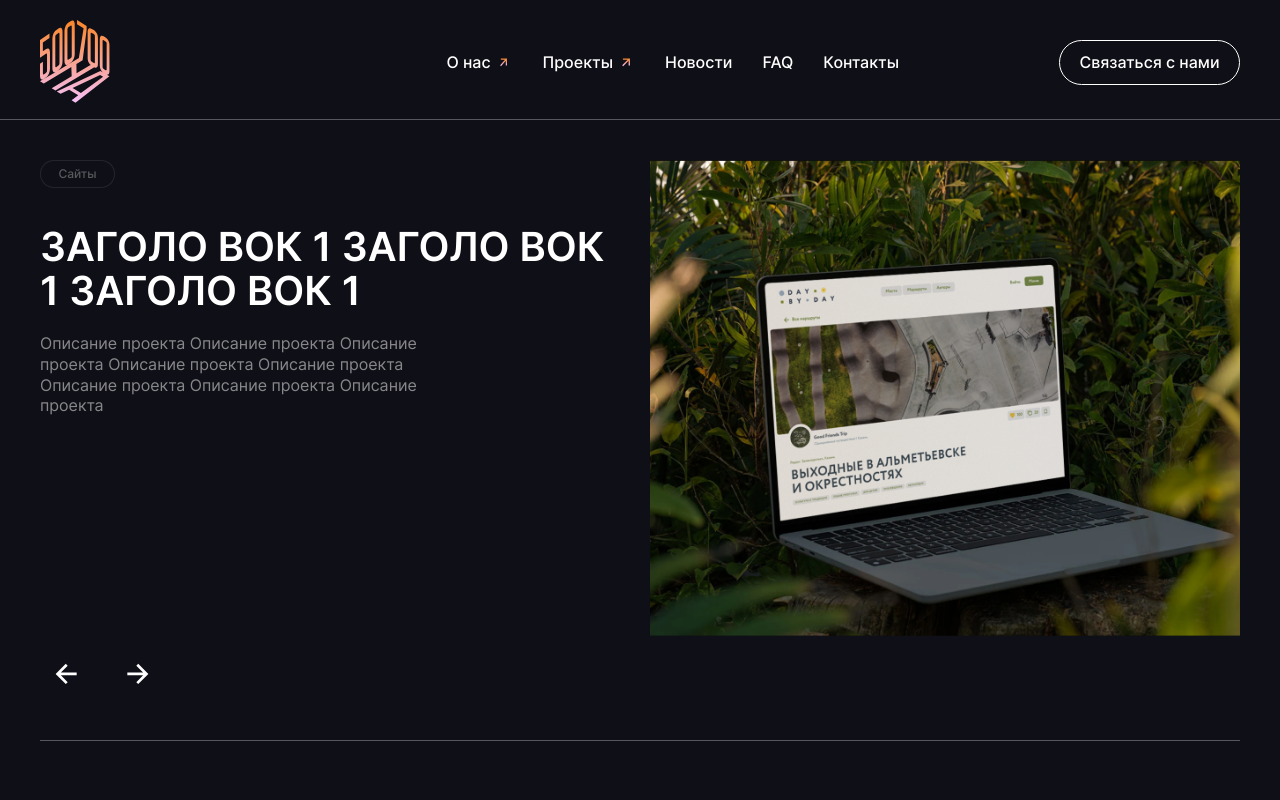
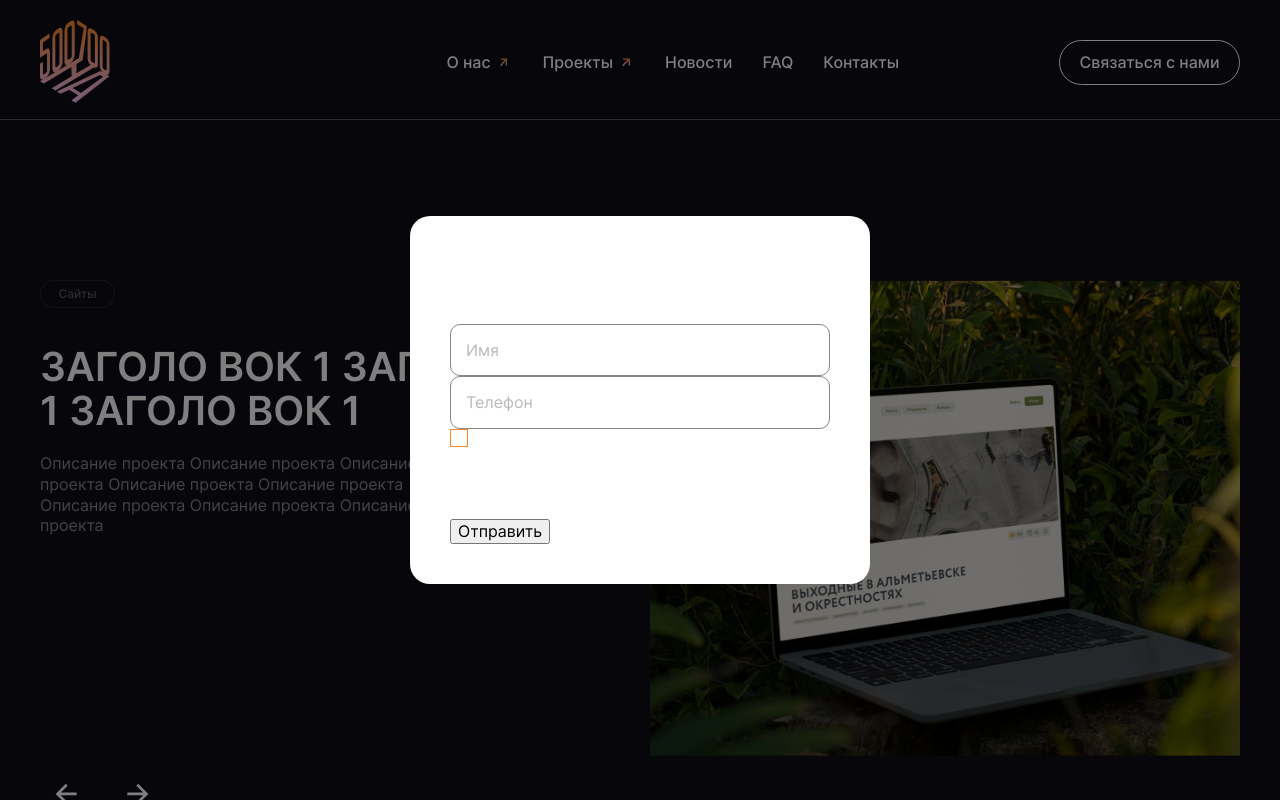
Before and after one commit to Aislu96/test-work-500-700, a React (Create React App) app: page / in a window 1280 px wide. Shown: the top 800 px of the page. Built offline with nearby package versions, Linux system fonts and the light colour scheme.

Commit message:
десятый commit

```diff
--- a/src/components/App/App.css
+++ b/src/components/App/App.css
@@ -9,4 +9,5 @@
     font-family: 'Inter', 'Arial', 'Helvetica', sans-serif;
     color: #FFFFFF;
     min-width: 320px;
+    position: relative;
 }
--- a/src/components/App/App.js
+++ b/src/components/App/App.js
@@ -5,6 +5,7 @@ import Header from "../Header/Header";
 import Main from "../Main/Main";
 import Footer from "../Footer/Footer";
 import {useRef} from "react";
+import Popup from "../Popup/Popup";
 function App() {
     const refs = {
         news: useRef(null),
@@ -26,6 +27,7 @@ function App() {
             <Header handleClickButton={handleClickButton}/>
             <Main  ref={refs}/>
             <Footer handleClickButton={handleClickButton}/>
+            <Popup />
         </>
     );
 }
--- a/src/components/Footer/Footer.css
+++ b/src/components/Footer/Footer.css
@@ -3,7 +3,8 @@
     display: flex;
     flex-direction: row;
     justify-content: space-between;
-    background-color: #FB8627;
+   background: linear-gradient(180deg, #FB8627 0%, #F5BEF6 100%);
+;
 }
 
 
--- a/src/components/Header/Header.css
+++ b/src/components/Header/Header.css
@@ -2,10 +2,22 @@
     display: flex;
     flex-direction: column;
     /*position: sticky;*/
-    /*top: 0;*/
-    /*background-color: #0F0F17;*/
+    top: 0;
+    background: #0F0F17;
+    z-index: 2;
 }
 
+.filter {
+    width: 100%;
+    height: 100%;
+    position: absolute;
+    top: 0;
+    left: 0;
+    right: 0;
+    bottom: 0;
+    background: #000;
+    opacity: 0.5;
+}
 
 .header__block {
     padding: 20px 40px 15px;
@@ -100,11 +112,12 @@
     line-height: 20.8px;
     background-color: #0F0F17;
     color: #FFFFFF;
+
 }
 
 
 .header__button:hover {
-    opacity: 0.5;
+    background: linear-gradient(180deg, #FB8627 0%, #F5BEF6 100%);
     cursor: pointer;
 }
 
@@ -163,7 +176,7 @@
     .header__nav {
         display: none;
         justify-content: space-between;
-       flex-direction: column;
+        flex-direction: column;
         align-items: flex-start;
     }
 
@@ -179,6 +192,7 @@
         margin-top: 6px;
         margin-bottom: 6px;
     }
+
     .header__nav-link {
         margin-top: 0;
         margin-bottom: 0;
@@ -189,9 +203,10 @@
         margin-left: 10px;
     }
 
-    .header__nav_open{
+    .header__nav_open {
         display: flex;
     }
+
     .header__block {
         padding-right: 10px;
         padding-bottom: 10px;
@@ -203,14 +218,17 @@
         width: 44px;
         height: 53px;
     }
+
     .header__block_active {
         border-bottom: 1px solid rgba(255, 255, 255, .3);
     }
+
     .header__info {
         padding: 0 0 0 30px;
         flex-direction: column;
         gap: 10px;
     }
+
     .header__info-list {
         gap: 10px;
     }
--- a/src/components/Header/Header.js
+++ b/src/components/Header/Header.js
@@ -1,6 +1,6 @@
 import logo from "../../images/logo.svg";
 import './Header.css'
-import {useState} from "react";
+import {useEffect, useState} from "react";
 import ButtonArrow from "../ButtonArrow/ButtonArrow";
 import Menu from "./Menu/Menu";
 import Nav from "./Nav/Nav";
@@ -10,7 +10,14 @@ function Header({handleClickButton}) {
     const [menu, setMenu] = useState(false);
     const [popupOpen, setPopupOpen] = useState(false);
 
+    useEffect(() => {
+        if(menu === false) {
+            setPopupOpen(false);
+        }
+    }, [menu])
+
     return (
+        <>
         <header className="header">
             <div className={popupOpen ? "header__block header__block_active" : "header__block"}>
                 <img className="header__logo" src={logo} alt="Логотип проекта"/>
@@ -20,6 +27,8 @@ function Header({handleClickButton}) {
             {menu && <Nav nameClass={"header__nav_open"} menu={menu} openPopup={setPopupOpen} handleClickButton={handleClickButton} popup={popupOpen}/>}
             {popupOpen && !menu && <NavInfo />}
         </header>
+            {popupOpen && <div className="filter"></div>}
+    </>
     )
 }
 
--- a/src/components/Main/Main.css
+++ b/src/components/Main/Main.css
@@ -1,2 +1,10 @@
 .main {
+    padding-top: 120px;
 }
+
+
+@media screen and (max-width: 800px) {
+    .main {
+        padding-top: 84px;
+    }
+}
--- a/src/components/Main/Newsletter/Newsletter.css
+++ b/src/components/Main/Newsletter/Newsletter.css
@@ -61,7 +61,7 @@ INPUT[type="email"]:focus {
 }
 
 .newsletter__button:hover {
-    opacity: 0.5;
+    background: linear-gradient(180deg, #FB8627 0%, #F5BEF6 100%);
     cursor: pointer;
 }
 
--- /dev/null
+++ b/src/components/Popup/Popup.css
@@ -0,0 +1,41 @@
+.popup {
+    display: flex;
+    justify-content: center;
+    align-items: center;
+    position: fixed;
+    width: 100%;
+    height: 100%;
+    background-color: rgba(0, 0, 0, 0.5);
+    top: 0;
+    left: 0;
+    visibility: hidden;
+    opacity: 0;
+    transition: opacity 0.5s ease-in-out, visibility 0.5s ease-in-out;
+}
+
+.popup_opened {
+    visibility: visible;
+    opacity: 1;
+}
+
+
+.popup__body {
+    position: relative;
+}
+
+
+.popup__form {
+    border-radius: 20px;
+    background: #FFFFFF;
+    max-width: 460px;
+    box-sizing: border-box;
+    padding: 40px;
+    display: flex;
+    flex-direction: column;
+    align-items: center;
+    justify-content: center;
+    position: relative;
+    width: 100%;
+    height: 100%;
+    margin: auto;
+}
--- /dev/null
+++ b/src/components/Popup/Popup.js
@@ -0,0 +1,48 @@
+import React from "react";
+import useFormValidation from "../../hooks/useFormValidation";
+import './Popup.css';
+
+function Popup() {
+
+    const {values, errors, handleChange, setValues, resetValidation, isValid} = useFormValidation({});
+    React.useEffect(() => {
+        resetValidation();
+        const values = {};
+        setValues(values);
+    }, [setValues, resetValidation]);
+
+
+    const handleSubmit = (e) => {
+        e.preventDefault();
+    }
+
+    return (
+        <div className="popup popup_opened">
+            <div className="popup__body">
+                <form className="popup__form" name="form__popup" onSubmit={handleSubmit}>
+                    <h2 className="popup__title">СВЯЗАТЬСЯ С НАМИ</h2>
+                    <input name="text" className="newsletter__input" type="name" placeholder="Имя"
+                           minLength="6" maxLength="40" onChange={handleChange} value={values.name || ''} required/>
+                    <input type="text"
+                           className="newsletter__input"
+                           name="phone" placeholder="Телефон"
+                           minLength="11"
+                           maxLength="11" onChange={handleChange} value={values.phone || ''} required/>
+                    <div className="popup__group">
+                        <div className="popup__checkbox">
+                            <label htmlFor="check">
+                                <input type="checkbox" id="check"/>
+                                <div></div>
+                            </label>
+                            <p className="popup__text">Я согласен (-а) на обработку персональных данных</p>
+                        </div>
+                        <button type="submit" className="popup__button" onSubmit={handleSubmit}>Отправить
+                        </button>
+                    </div>
+                </form>
+            </div>
+        </div>
+    )
+}
+
+export default Popup;
```
Also changed, not shown: src/images/Close.svg (added).
